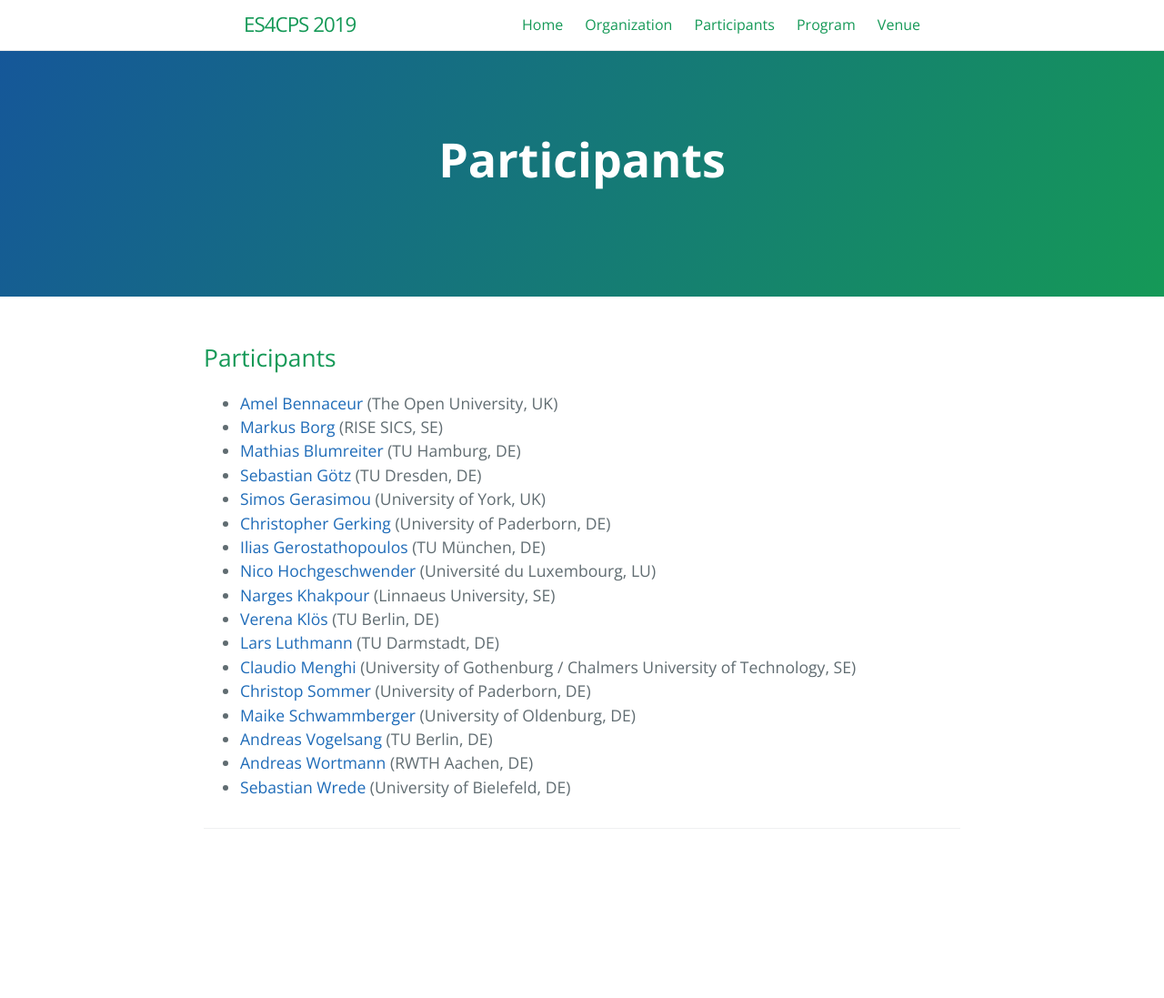
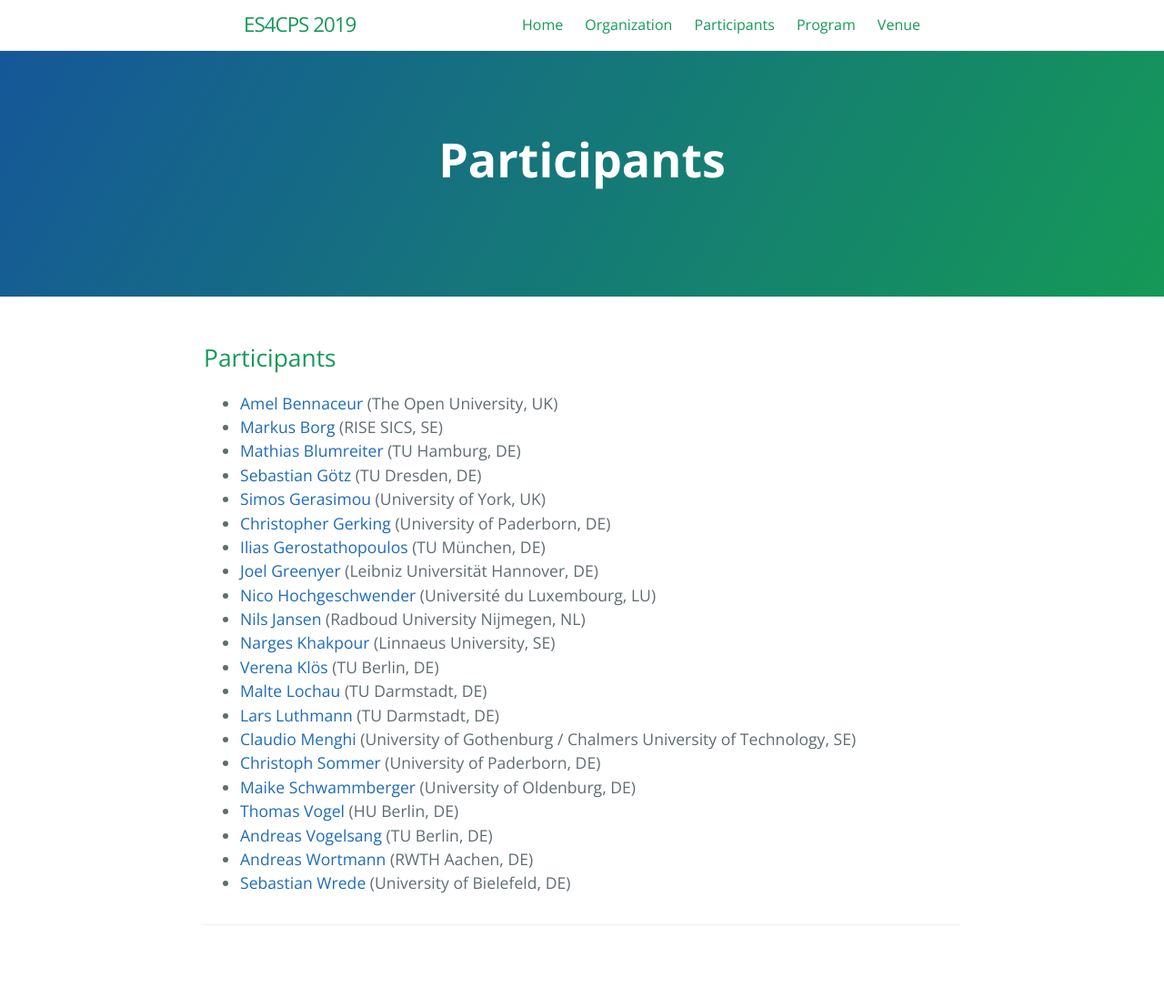
Before and after one commit to thomas-vogel/ES4CPS, a Jekyll site: the page built from participants.md, in a window 1280 px wide. Shown: the whole page at 91% size. Built offline with Jekyll 4.4.1, drawn with Linux system fonts in a browser that asks for light colours; before the commit the page ends 991 px from its top, so only the background shows below that.

Commit message:
Update list of participants; added organizers as participants.

```diff
--- a/participants.md
+++ b/participants.md
@@ -14,13 +14,17 @@ permalink: /participants.html
 * [Simos Gerasimou](https://www-users.cs.york.ac.uk/simos/){:target="_blank"} (University of York, UK)
 * [Christopher Gerking](https://www.uni-paderborn.de/person/8391/){:target="_blank"} (University of Paderborn, DE)
 * [Ilias Gerostathopoulos](http://www4.in.tum.de/~gerostat/){:target="_blank"} (TU München, DE)
+* [Joel Greenyer](http://jgreen.de/){:target="_blank"} (Leibniz Universität Hannover, DE)
 * [Nico Hochgeschwender](https://wwwen.uni.lu/snt/people/nico_hochgeschwender){:target="_blank"} (Université du Luxembourg, LU)
+* [Nils Jansen](http://www.cs.ru.nl/personal/nilsjansen/){:target="_blank"} (Radboud University Nijmegen, NL)
 * [Narges Khakpour](https://lnu.se/en/staff/narges.khakpour/){:target="_blank"} (Linnaeus University, SE)
 * [Verena Klös](https://www.sese.tu-berlin.de/menue/ueber_uns/team/verena_kloes/){:target="_blank"} (TU Berlin, DE)
+* [Malte Lochau](http://www.es.tu-darmstadt.de/es/team/malte-lochau){:target="_blank"} (TU Darmstadt, DE)
 * [Lars Luthmann](https://www.es.tu-darmstadt.de/es/team/lars-luthmann/){:target="_blank"} (TU Darmstadt, DE)
 * [Claudio Menghi](https://www.chalmers.se/en/staff/Pages/menghi.aspx){:target="_blank"} (University of Gothenburg / Chalmers University of Technology, SE)
-* [Christop Sommer](http://www.ccs-labs.org/~sommer/){:target="_blank"} (University of Paderborn, DE)
+* [Christoph Sommer](http://www.ccs-labs.org/~sommer/){:target="_blank"} (University of Paderborn, DE)
 * [Maike Schwammberger](https://uol.de/csd/persons/maike-schwammberger-msc/){:target="_blank"} (University of Oldenburg, DE)
+* [Thomas Vogel](http://thomas-vogel.github.io/){:target="_blank"} (HU Berlin, DE)
 * [Andreas Vogelsang](https://www.dcaiti.tu-berlin.de/people/vogelsang/){:target="_blank"} (TU Berlin, DE)
 * [Andreas Wortmann](http://www.se-rwth.de/staff/wortmann/){:target="_blank"} (RWTH Aachen, DE)
 * [Sebastian Wrede](https://www.cor-lab.de/swrede){:target="_blank"} (University of Bielefeld, DE)
```
